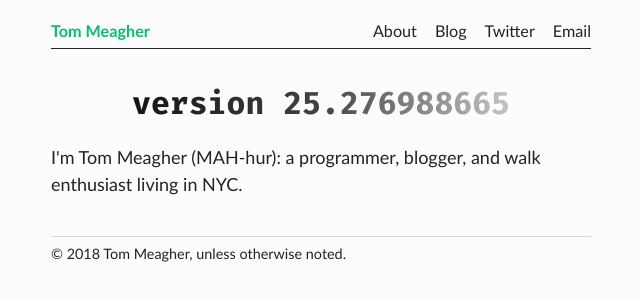
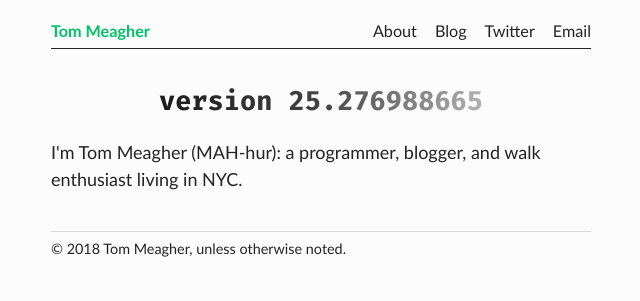
Before and after one commit to tmm/www, a Jekyll site: the page built from index.html, in a window 1280 px wide. Shown: the top 301 px of the page, without its empty margins (319-959 px from the left). Built offline with Jekyll 4.4.1, drawn with Linux system fonts in a browser that asks for light colours.

Commit message:
Update version size

```diff
--- a/assets/styles/partials/_base.scss
+++ b/assets/styles/partials/_base.scss
@@ -99,7 +99,7 @@ hr {
   font: {
     family: $mono;
     weight: 600;
-    size: 1.75rem;
+    size: 1.5rem;
   }
   margin-top: 0;
   text-align: center
```
